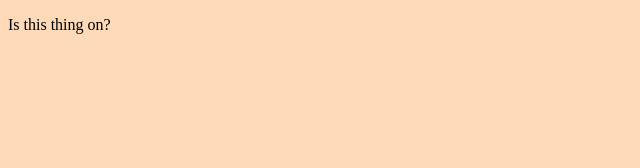
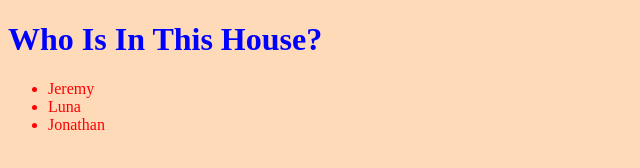
Before and after one commit to jonathan-crepeau/t1, a plain HTML site: page index.html in a window 1280 px wide. Shown: the whole page, without its empty margins (0-640 px from the left). Drawn offline with Linux system fonts and the light colour scheme.

Commit message:
updated css

```diff
--- a/index.html
+++ b/index.html
@@ -8,6 +8,11 @@
     <title>Github Test 1</title>
 </head>
 <body>
-    <p>Is this thing on?</p>
+    <h1>Who Is In This House?</h1>
+    <ul>
+        <li>Jeremy</li>
+        <li>Luna</li>
+        <li>Jonathan</li>
+    </ul>
 </body>
 </html>
--- a/main.css
+++ b/main.css
@@ -1,3 +1,8 @@
 body {
   background-color: peachpuff;
+  color: red;
 }
+
+h1 {
+  color: blue;
+}
```
